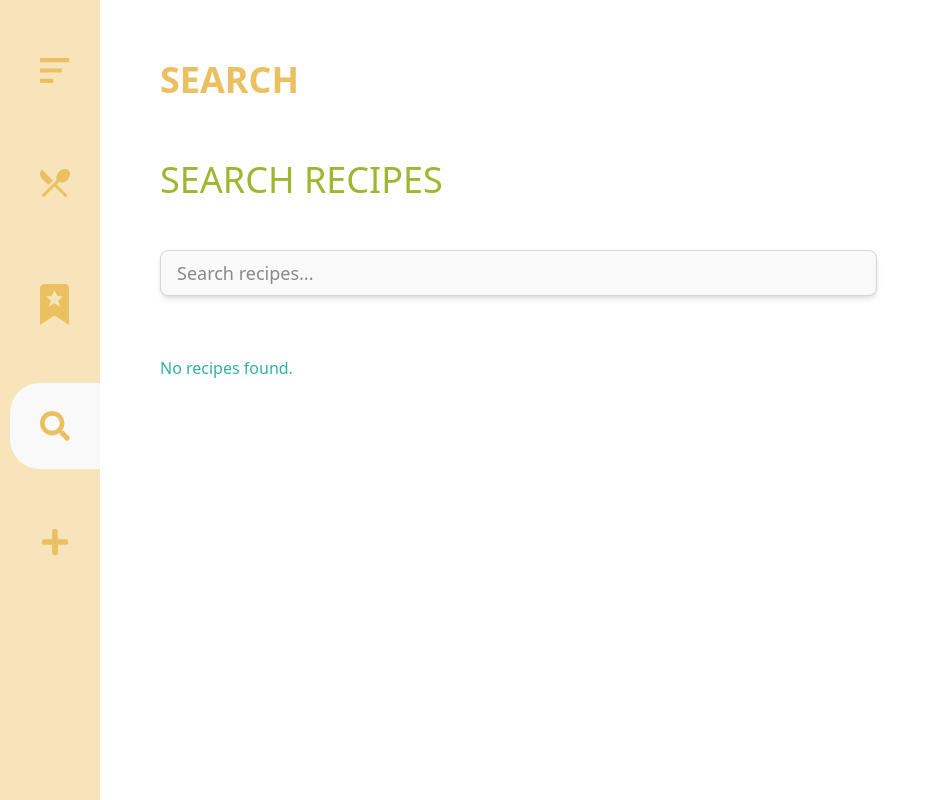
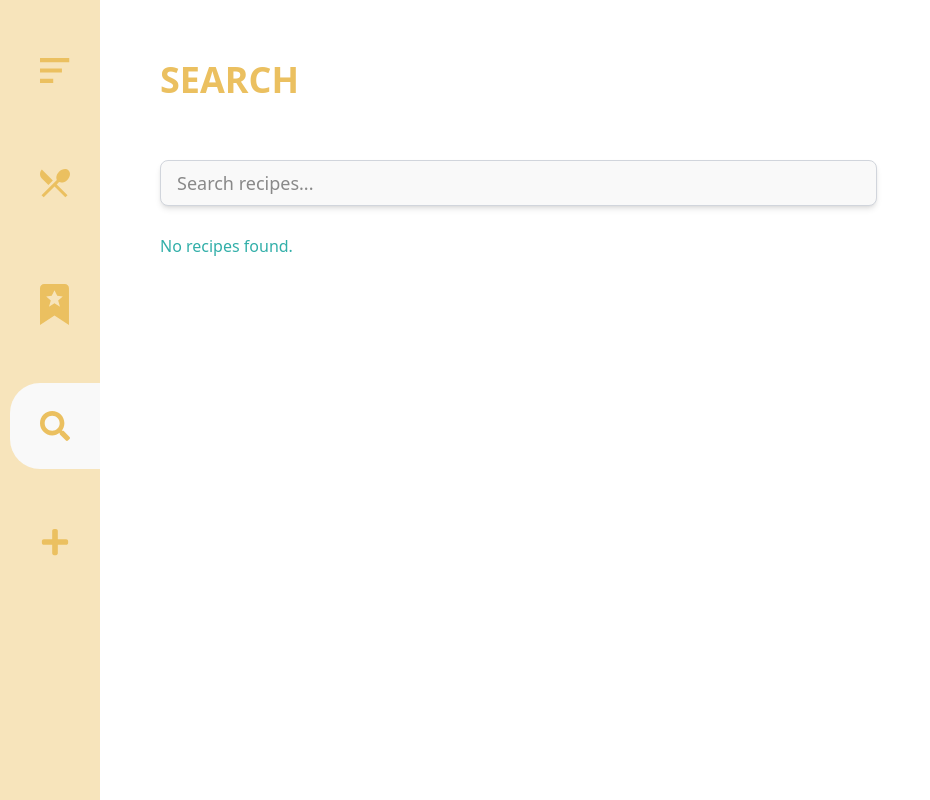
Before and after one commit to DenysSkachko/Redux-Practice, a React (Vite) app: page /search in a window 1280 px wide. Shown: the top 800 px of the page, without its empty margins (0-930 px from the left). Built offline with nearby package versions, Linux system fonts and the light colour scheme.

Commit message:
seacrh component is reusable with redux now

```diff
--- /dev/null
+++ b/src/components/RecipeSearch.jsx
@@ -0,0 +1,42 @@
+import { useState } from 'react';
+import { useSelector, useDispatch } from 'react-redux';
+import RecipeCard from './RecipeCard';
+import Input from './ui/Input';
+import { searchRecipes } from '../store/searchActions';
+import { selectorSearch } from '../utils/selectors';
+
+const RecipeSearch = ({ onSelect }) => {
+  const dispatch = useDispatch();
+  const recipes = useSelector(selectorSearch);
+  const [query, setQuery] = useState('');
+
+  const handleSearchChange = (e) => {
+    const value = e.target.value;
+    setQuery(value);
+    dispatch(searchRecipes(value));
+  };
+
+  return (
+    <div className="flex flex-col gap-5">
+      <Input
+        type="text"
+        placeholder="Search recipes..."
+        value={query}
+        onChange={handleSearchChange}
+        className="w-full p-4 rounded-lg border border-gray-300 text-lg"
+      />
+
+      {recipes.length === 0 ? (
+        <p className="text-accent mt-2">No recipes found.</p>
+      ) : (
+        <ul className="grid grid-cols-2 gap-4 mt-2">
+          {recipes.map((recipe) => (
+            <RecipeCard key={recipe.id} recipe={recipe} onSelect={onSelect} />
+          ))}
+        </ul>
+      )}
+    </div>
+  );
+};
+
+export default RecipeSearch;
--- a/src/components/RecipeSection.jsx
+++ b/src/components/RecipeSection.jsx
@@ -1,29 +1,20 @@
 import { useState, useMemo } from 'react';
 import RecipeCard from './RecipeCard';
-import Input from './ui/Input';
 import { getAllTags, filterByTags, addTag, removeTag, clearTags, getTagColor } from '../utils/tags';
-import searchRecipes from '../utils/search';
 
 const RecipesSection = ({
   title,
   recipes,
   selectedRecipe,
   onSelect,
-  showSearch = false,
-  searchValue,
-  onSearchChange,
 }) => {
   const [activeTags, setActiveTags] = useState([]);
 
   const allTags = useMemo(() => getAllTags(recipes), [recipes]);
 
   const displayedRecipes = useMemo(() => {
-    let filtered = filterByTags(recipes, activeTags);
-    if (searchValue) {
-      filtered = searchRecipes(filtered, searchValue);
-    }
-    return filtered;
-  }, [recipes, activeTags, searchValue]);
+    return filterByTags(recipes, activeTags);
+  }, [recipes, activeTags]);
 
   const toggleTag = (tag) => {
     setActiveTags(activeTags.includes(tag) ? removeTag(activeTags, tag) : addTag(activeTags, tag));
@@ -34,16 +25,6 @@ const RecipesSection = ({
   return (
     <div className="flex flex-col gap-[30px]">
       <h2 className="font-medium text-4xl text-[#9CB82E] uppercase mb-5">{title}</h2>
-
-      {showSearch && (
-        <Input
-          type="text"
-          placeholder="Search recipes..."
-          value={searchValue}
-          onChange={onSearchChange}
-          className="w-full p-4 rounded-lg border border-gray-300 text-lg mb-7.5"
-        />
-      )}
 
       {allTags.length > 0 && (
         <div className="flex flex-wrap w-full gap-2 mb-7.5">
@@ -71,7 +52,7 @@ const RecipesSection = ({
 
       {displayedRecipes.length === 0 ? (
         <p className="text-accent">
-          {showSearch || activeTags.length > 0 ? 'No recipes found.' : 'No recipes yet.'}
+          {activeTags.length > 0 ? 'No recipes found.' : 'No recipes yet.'}
         </p>
       ) : (
         <ul className="grid grid-cols-2 gap-14 w-fit">
--- a/src/components/RecipeSingle.jsx
+++ b/src/components/RecipeSingle.jsx
@@ -1,6 +1,5 @@
 import { useParams } from 'react-router-dom';
 import { useSelector } from 'react-redux';
-import RecipeDetails from '../components/RecipeDetail';
 import { selectorRecipe } from '../utils/selectors';
 
 const RecipePage = () => {
@@ -10,7 +9,51 @@ const RecipePage = () => {
 
   if (!recipe) return <p>Recipe not found</p>;
 
-  return <RecipeDetails recipe={recipe} />;
+  return (
+    <div className="p-4 text-dark">
+      <h1>{recipe.title}</h1>
+      {recipe.image && (
+        <img src={recipe.image} alt={recipe.title} className="my-4 w-full max-w-md" />
+      )}
+
+      <p>{recipe.description}</p>
+
+      <h2>Ingredients:</h2>
+      <ul>
+        {recipe.ingredients?.map((ing, index) => (
+          <li key={index}>
+            {ing.name} - {ing.quantity}
+          </li>
+        ))}
+      </ul>
+
+      {recipe.tags?.length > 0 && (
+        <div>
+          <h2>Tags:</h2>
+          <ul className="flex gap-2 flex-wrap">
+            {recipe.tags.map((tag, index) => (
+              <li key={index} className="px-2 py-1 bg-gray-300 rounded">
+                {tag}
+              </li>
+            ))}
+          </ul>
+        </div>
+      )}
+
+      {recipe.steps?.length > 0 && (
+        <div className="mt-4">
+          <h2>Steps:</h2>
+          <ul className="flex flex-col gap-2">
+            {recipe.steps.map((step, index) => (
+              <li key={index} className="px-2 py-1 bg-gray-200 rounded">
+                {step.text}
+              </li>
+            ))}
+          </ul>
+        </div>
+      )}
+    </div>
+  );
 };
 
 export default RecipePage;
--- a/src/pages/AddRecipe.jsx
+++ b/src/pages/AddRecipe.jsx
@@ -1,12 +1,17 @@
 import AddRecipeForm from '../components/AddRecipeForm';
+import PageTitle from '../components/PageTitle';
 
 const AddRecipe = () => {
   return (
     <>
-    <div className="bg-primary-alt w-fit rounded-[30px] py-5 px-6">
-      <AddRecipeForm />
-
-    </div>
+      <div className="flex gap-20">
+        <div className="w-[717px]">
+          <PageTitle title="Add Recipe" />
+          <div className="bg-primary-alt w-fit rounded-[30px] py-5 px-6">
+            <AddRecipeForm />
+          </div>
+        </div>
+      </div>
     </>
   );
 };
--- a/src/pages/Search.jsx
+++ b/src/pages/Search.jsx
@@ -1,38 +1,17 @@
-import React, { useState, useEffect } from 'react';
-import { useSelector } from 'react-redux';
-import RecipeCard from '../components/RecipeCard';
+import { useState } from 'react';
+import RecipeSearch from '../components/RecipeSearch';
 import RecipeDetails from '../components/RecipeDetail';
-import { selectorRecipe } from '../utils/selectors';
-import Input from '../components/ui/Input';
 import PageTitle from '../components/PageTitle';
-import RecipesSection from '../components/RecipeSection';
-import searchRecipes from '../utils/search';
 
 const Search = () => {
-  const recipes = useSelector(selectorRecipe);
-  const [query, setQuery] = useState('');
-  const [filteredRecipes, setFilteredRecipes] = useState([]);
   const [selectedRecipe, setSelectedRecipe] = useState(null);
-
-  useEffect(() => {
-  const filtered = searchRecipes(recipes, query);
-  setFilteredRecipes(filtered);
-}, [query, recipes]);
 
   return (
     <div className="flex gap-20">
       <div className="w-[717px]">
         <PageTitle title="Search" />
 
-        <RecipesSection
-          title="Search Recipes"
-          recipes={filteredRecipes}
-          selectedRecipe={selectedRecipe}
-          onSelect={setSelectedRecipe}
-          showSearch={true}
-          searchValue={query}
-          onSearchChange={(e) => setQuery(e.target.value)}
-        />
+        <RecipeSearch onSelect={setSelectedRecipe} />
       </div>
 
       <div className="w-106 rounded-[30px] overflow-hidden">
--- a/src/store/recipeReducer.js
+++ b/src/store/recipeReducer.js
@@ -1,17 +1,24 @@
 const defaultState = {
   items: [],
+  filtered: [],
 };
 
 const SET_RECIPES = 'SET_RECIPES';
 const ADD_RECIPE = 'ADD_RECIPE';
+const SET_FILTERED_RECIPES = 'SET_FILTERED_RECIPES';
 
 export const recipeReducer = (state = defaultState, action) => {
   switch (action.type) {
     case SET_RECIPES:
-      return { ...state, items: action.payload };
+      return { ...state, items: action.payload, filtered: action.payload };
     case ADD_RECIPE:
-      return { ...state, items: [...state.items, action.payload] };
-
+      return {
+        ...state,
+        items: [...state.items, action.payload],
+        filtered: [...state.filtered, action.payload],
+      };
+    case SET_FILTERED_RECIPES:
+      return { ...state, filtered: action.payload };
     default:
       return state;
   }
@@ -26,3 +33,8 @@ export const addRecipe = (recipe) => ({
   type: ADD_RECIPE,
   payload: recipe,
 });
+
+export const setFilteredRecipes = (recipes) => ({
+  type: SET_FILTERED_RECIPES,
+  payload: recipes,
+});
--- /dev/null
+++ b/src/store/searchActions.js
@@ -0,0 +1,21 @@
+import { setFilteredRecipes } from './recipeReducer';
+
+export const searchRecipes = (query) => (dispatch, getState) => {
+  const { items } = getState().recipes;
+
+  if (!query) {
+    dispatch(setFilteredRecipes(items));
+    return;
+  }
+
+  const lowerQuery = query.toLowerCase();
+
+  const filtered = items.filter((r) => {
+    const titleSearch = r.title.toLowerCase().includes(lowerQuery);
+    const tagsSearch = r.tags?.some(tag => tag.toLowerCase().includes(lowerQuery));
+    const ingredientsSearch = r.ingredients?.some(ing => ing.name.toLowerCase().includes(lowerQuery));
+    return titleSearch || tagsSearch || ingredientsSearch;
+  });
+
+  dispatch(setFilteredRecipes(filtered));
+};
--- a/src/utils/selectors.js
+++ b/src/utils/selectors.js
@@ -1 +1,3 @@
 export const selectorRecipe = (state) => state.recipes.items
+
+export const selectorSearch = (state) => state.recipes.filtered
```
